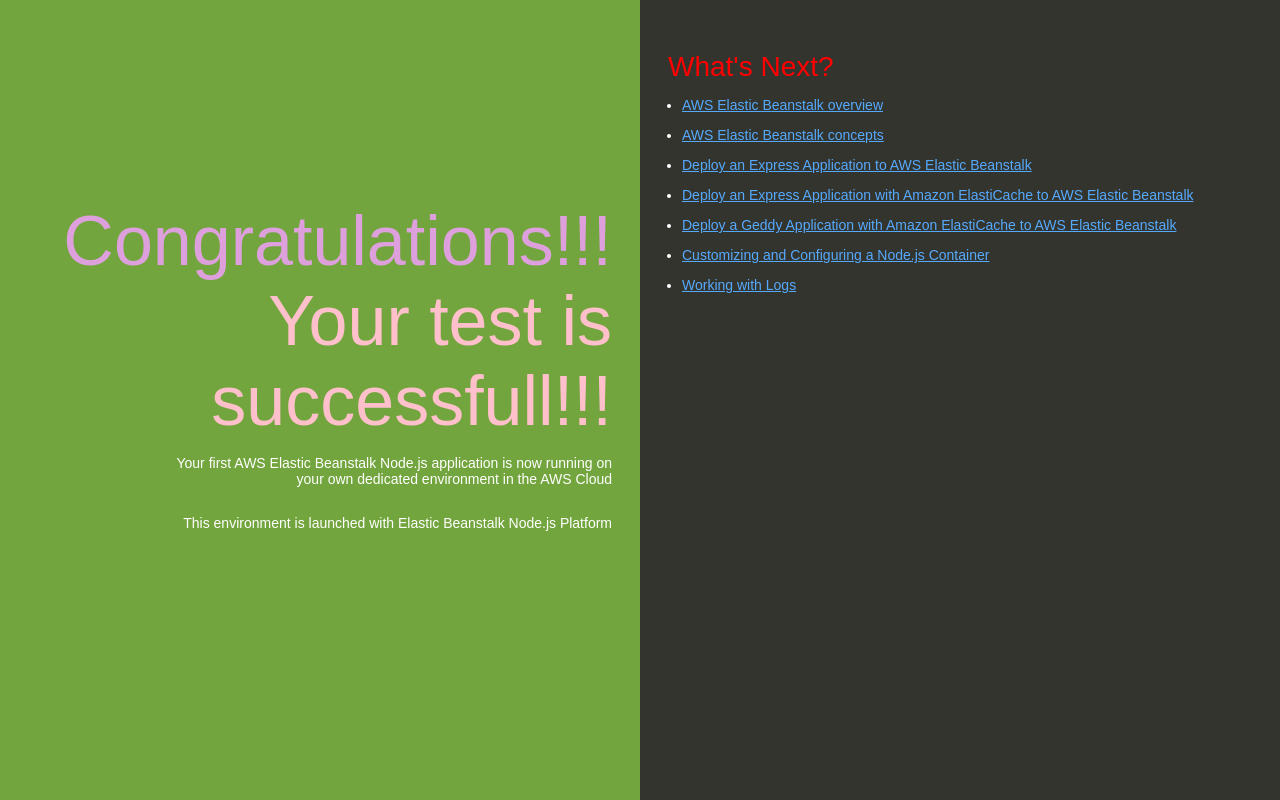
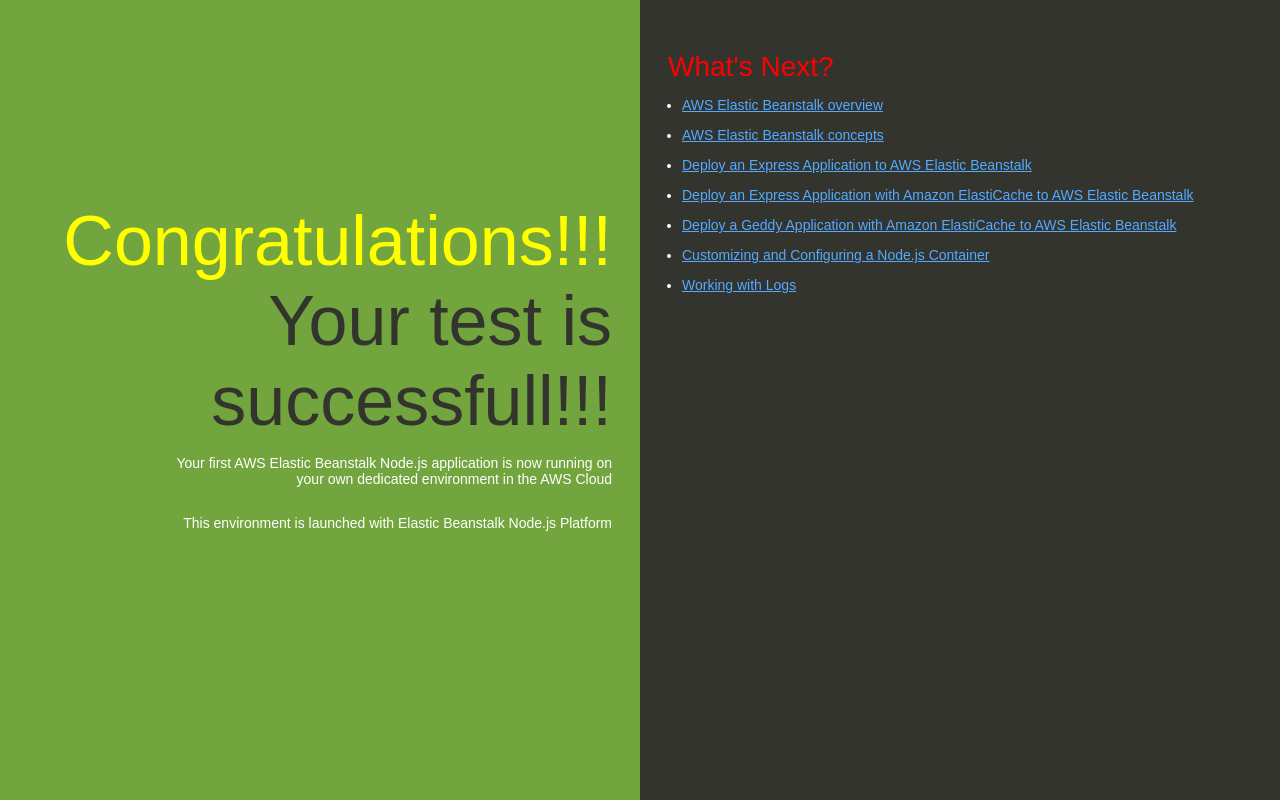
Before and after one commit to lana1010/aws-deployment, a website: page Beanstack/index.html in a window 1280 px wide. Drawn offline with Linux system fonts and the light colour scheme.

Commit message:
version 1.3

```diff
--- a/Beanstock/index.html
+++ b/Beanstack/index.html
@@ -74,7 +74,7 @@
   </head>
   <body>
     <div class="textColumn">
-      <h1><font color=plum>Congratulations!!!</font><br><font color=pink>Your test is successfull!!!</font></h1>
+      <h1><font color=yellow>Congratulations!!!</font><br>Your test is successfull!!!</h1>
       <p>Your first AWS Elastic Beanstalk Node.js application is now running on your own dedicated environment in the AWS Cloud</p>
       <p>This environment is launched with Elastic Beanstalk Node.js Platform</p>
     </div>
```
Also changed, not shown: Beanstack/app.js (renamed from Beanstock/app.js), Beanstack/cron.yaml (renamed from Beanstock/cron.yaml), Beanstack/package.json (renamed from Beanstock/package.json), 4 other files.
